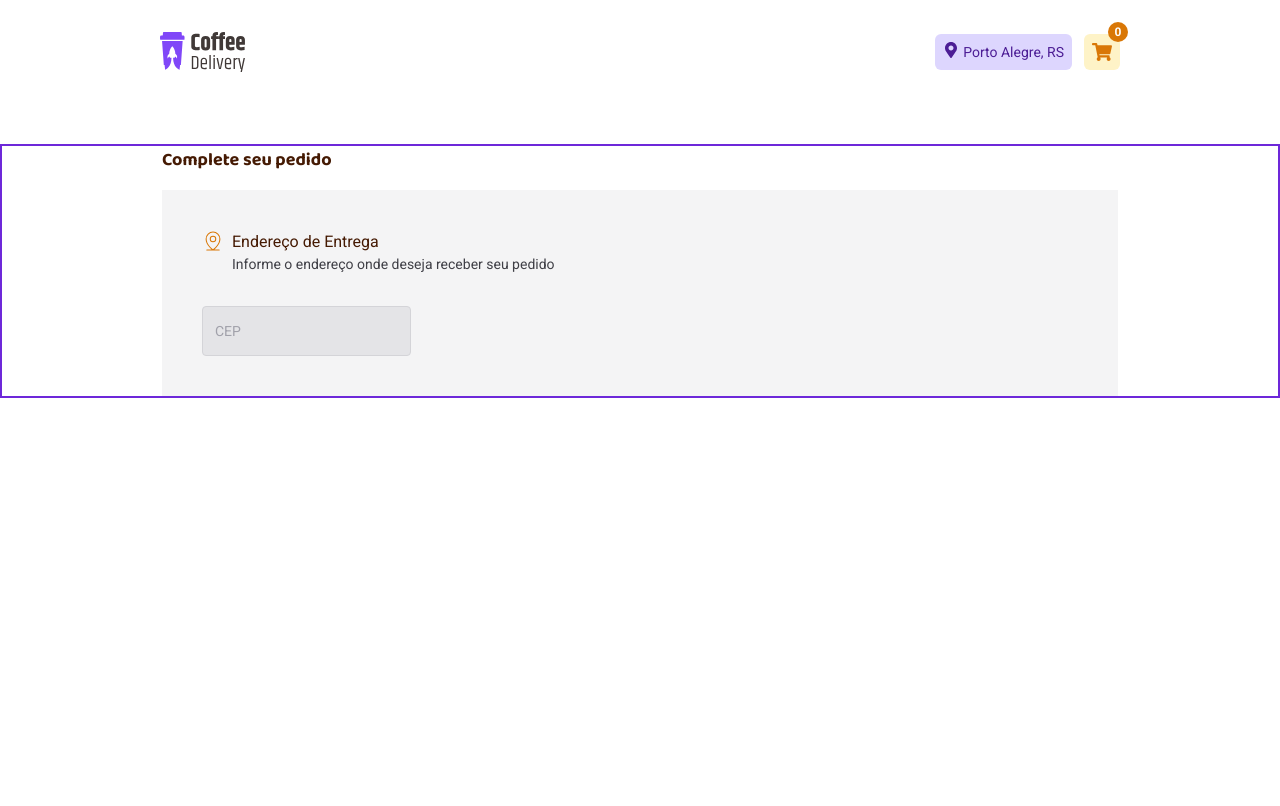
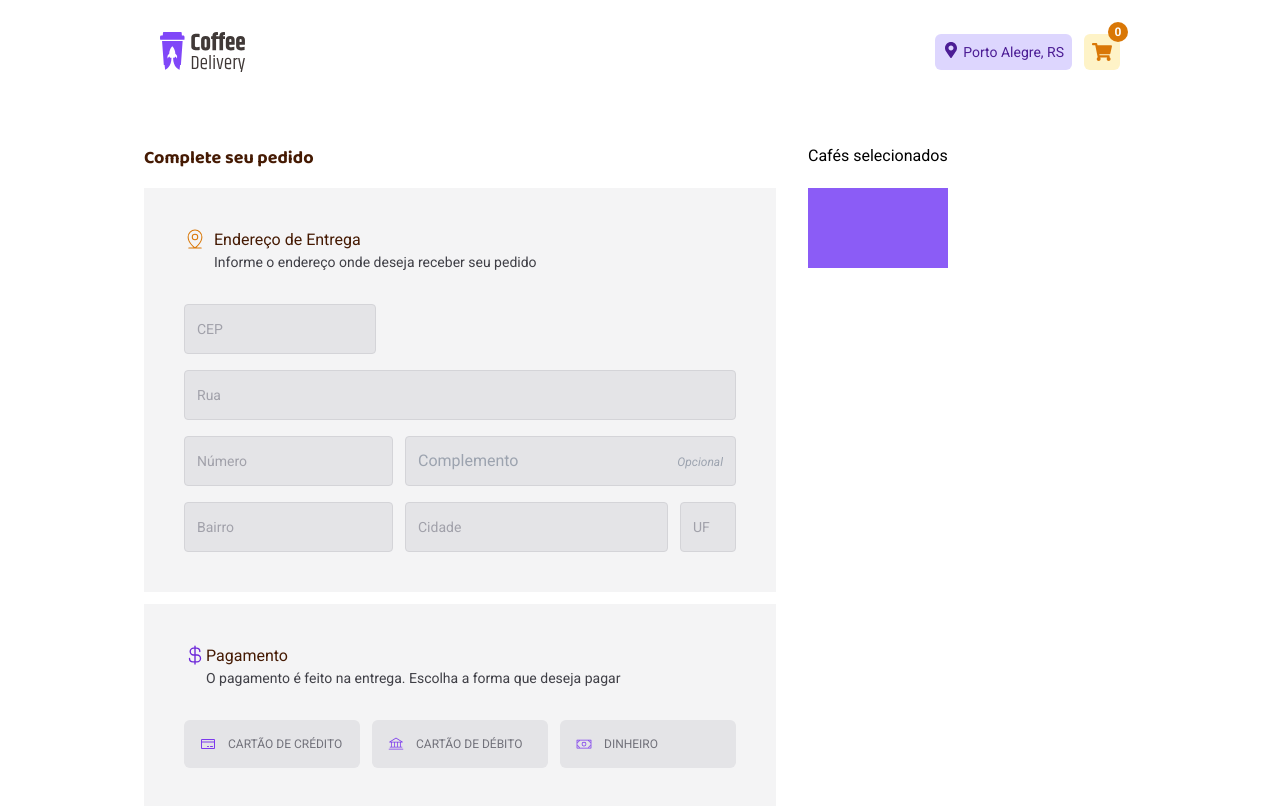
Before and after one commit to NatalyeCavalieri/Coffee-Delivery, a React (Vite) app: page /checkout in a window 1280 px wide. Shown: the top 806 px of the page. Built offline with nearby package versions, Linux system fonts and the light colour scheme.

Commit message:
create content page checkout side left and init side right

```diff
--- a/src/Pages/Checkout.tsx
+++ b/src/Pages/Checkout.tsx
@@ -1,40 +1,127 @@
 import { Header } from "../components/Header/Header"
 import { CartFull } from "../components/Header/Cart/CartFull"
-import { PiMapPinLineLight } from "react-icons/pi"
+import { PiMapPinLineLight, PiCurrencyDollar, PiCreditCard, PiBankLight, PiMoneyLight } from "react-icons/pi"
+import { Payment } from "../components/Payment"
+
+
+
 
 
 export function Checkout() {
+
   return (
     <div>
       <Header>
         <CartFull />
       </Header>
-      <div className="px-40 border-2 border-violet-700 mt-10">
-        {/* div main */}
-        <div>
-          {/* div left */}
+      <div className="px-36 mt-10 flex gap-8">
+        <div className="max-w-2xl">
           <h1 className="font-serif font-bold text-lg text-amber-950 mb-4">
             Complete seu pedido
           </h1>
-          <div className="bg-zinc-100 p-10">
+          <div className="bg-zinc-100 p-10 mb-3">
             <div className="flex items-start gap-2 mb-8">
-              <PiMapPinLineLight size={22} className="text-amber-600"/>
+              <PiMapPinLineLight size={22} className="text-amber-600" />
               <div>
-                <strong className="font-normal text-amber-950">Endereço de Entrega</strong>
-                <p className="text-sm text-zinc-700">Informe o endereço onde deseja receber seu pedido</p>
+                <strong className="font-normal text-amber-950">
+                  Endereço de Entrega
+                </strong>
+                <p className="text-sm text-zinc-700">
+                  Informe o endereço onde deseja receber seu pedido
+                </p>
               </div>
             </div>
-            <form>
+            <form className="flex flex-col gap-4">
               <input
-              className="p-3 rounded bg-zinc-200 text-zinc-500 placeholder:text-sm font-sans placeholder:text-zinc-400 border-[1px] border-zinc-300 outline-amber-700 "
-              type="number" placeholder="CEP" />
+                className="p-3 rounded bg-zinc-200 text-zinc-500 placeholder:text-sm font-sans placeholder:text-zinc-400 border-[1px] border-zinc-300 outline-amber-700 w-48 "
+                type="number"
+                placeholder="CEP"
+              />
+              <input
+                className="p-3 rounded bg-zinc-200 text-zinc-500 placeholder:text-sm font-sans placeholder:text-zinc-400 border-[1px] border-zinc-300 outline-amber-700 "
+                type="text"
+                placeholder="Rua"
+              />
+              <div className="flex gap-3">
+                <input
+                  className="p-3 rounded bg-zinc-200 text-zinc-500 placeholder:text-sm font-sans placeholder:text-zinc-400 border-[1px] border-zinc-300 outline-amber-700 "
+                  type="number"
+                  placeholder="Número"
+                />
+                <div className="p-3 rounded bg-zinc-200 text-zinc-500 placeholder:text-sm font-sans placeholder:text-zinc-400 border-[1px] border-zinc-300 outline-amber-700 flex justify-between flex-1 focus-within:ring-amber-700  focus-within:ring-[2px]">
+                  <input
+                    className="bg-transparent group outline-none"
+                    type="text"
+                    placeholder="Complemento"
+                  />
+                  <input
+                    className="bg-transparent placeholder:text-end placeholder:italic placeholder:text-xs w-12 outline-none"
+                    type="text"
+                    placeholder="Opcional"
+                    readOnly
+                  />
+                </div>
+              </div>
+              <div className="flex gap-3">
+                <input
+                  className="p-3 rounded bg-zinc-200 text-zinc-500 placeholder:text-sm font-sans placeholder:text-zinc-400 border-[1px] border-zinc-300 outline-amber-700 "
+                  type="text"
+                  placeholder="Bairro"
+                />
+                <input
+                  className="p-3 rounded bg-zinc-200 text-zinc-500 placeholder:text-sm font-sans placeholder:text-zinc-400 border-[1px] border-zinc-300 outline-amber-700 flex-1 "
+                  type="text"
+                  placeholder="Cidade"
+                />
+                <input
+                  className="p-3 rounded bg-zinc-200 text-zinc-500 placeholder:text-sm font-sans placeholder:text-zinc-400 border-[1px] border-zinc-300 outline-amber-700 w-14 uppercase "
+                  type="text"
+                  placeholder="UF"
+                  maxLength={2}
+                />
+              </div>
             </form>
+          </div>
+
+          <div className="bg-zinc-100 p-10 flex items-start gap-8 mb-8 flex-col">
+            <div className="flex">
+              <PiCurrencyDollar size={22} className="text-violet-700" />
+              <div className="">
+                <strong className="font-normal text-amber-950">
+                  Pagamento
+                </strong>
+                <p className="text-sm text-zinc-700">
+                  O pagamento é feito na entrega. Escolha a forma que deseja
+                  pagar
+                </p>
+              </div>
+            </div>
+            <div className="flex gap-3 w-full">
+              <Payment
+                title="Cartão de crédito"
+                icon={<PiCreditCard className="text-violet-600" />}
+              />
+              <Payment
+                icon={<PiBankLight className="text-violet-600" />}
+                title="Cartão de débito"
+              />
+              <Payment
+                icon={<PiMoneyLight className="text-violet-600" />}
+                title="Dinheiro"
+              />
+            </div>
           </div>
         </div>
 
-        <div> {/*div right*/}</div>
+        <div className="max-w-2xl">
+          <h1 className="mb-5">Cafés selecionados</h1>
+          <div className="bg-violet-500 p-10">
+            <div>
+              {/* conteudo div right -> fazer components coffees */}
+            </div>
+          </div>
+        </div>
       </div>
-      {/* div main */}
     </div>
   )
 }
--- /dev/null
+++ b/src/components/Payment.tsx
@@ -0,0 +1,15 @@
+import { ReactNode } from "react"
+
+interface PaymentProps{
+  title: string
+  icon: ReactNode
+}
+
+export function Payment({title, icon }:PaymentProps) {
+  return (
+    <button className="p-4 bg-zinc-200 flex items-center gap-3 rounded-md cursor-pointer hover:brightness-90 duration-500 focus:ring-1 focus:ring-violet-700 w-44 text-nowrap">
+      {icon}
+      <div className="text-xs uppercase text-zinc-500" > {title} </div>
+    </button>
+  )
+}
```
